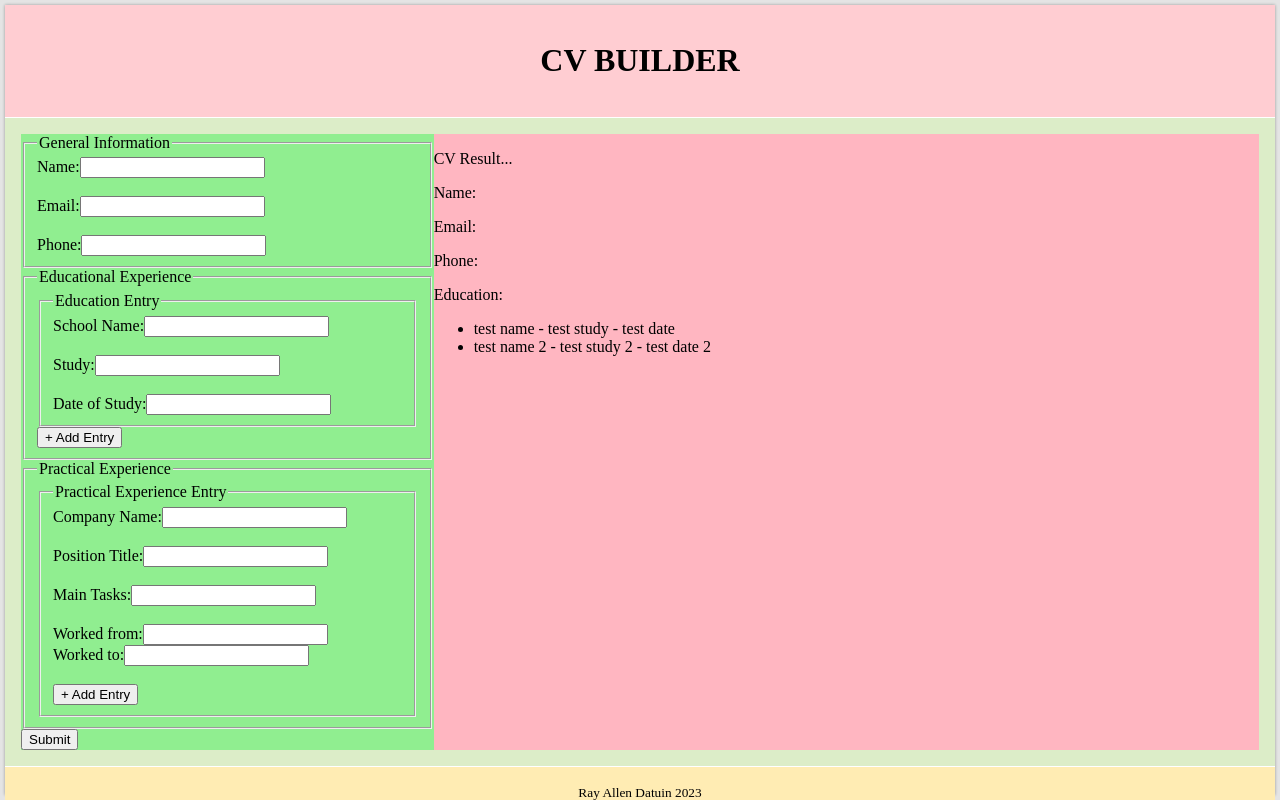
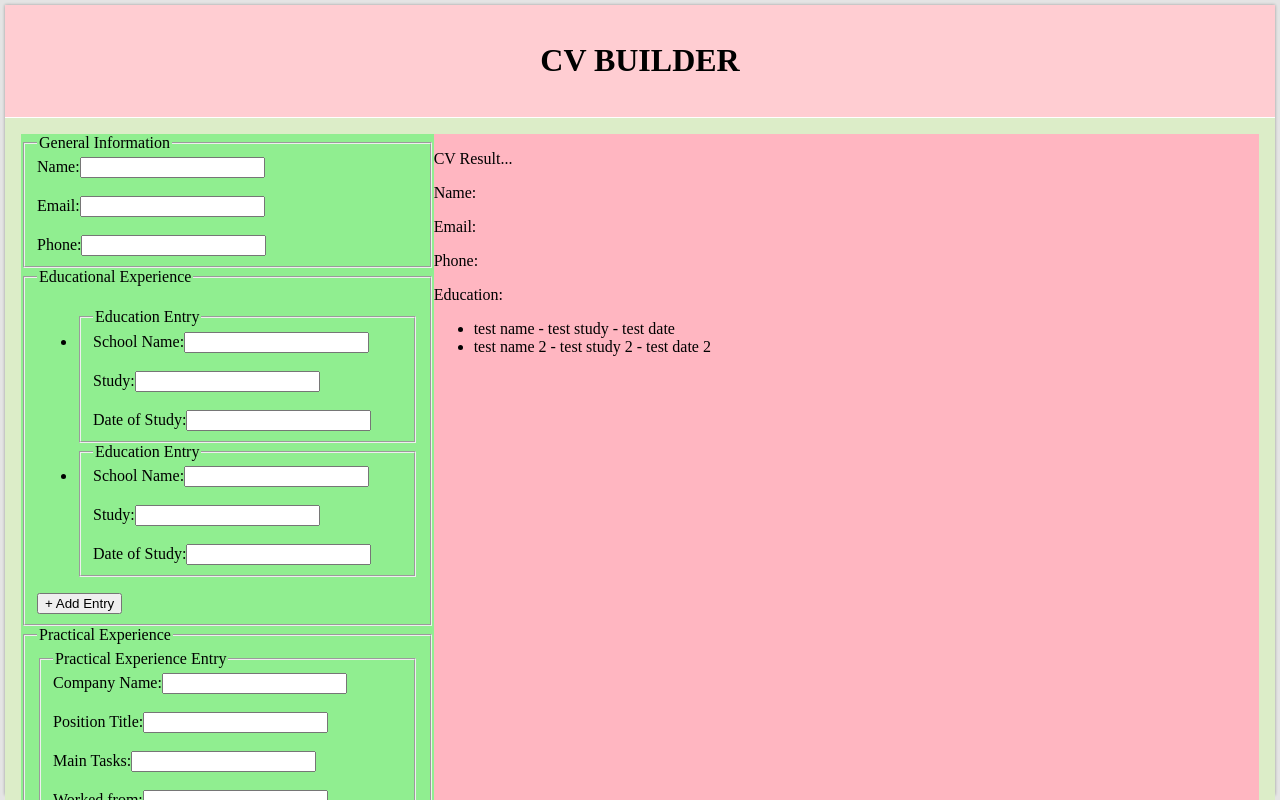
Before and after one commit to rdat5/cv-project, a React (Create React App) app: page / in a window 1280 px wide. Shown: the top 800 px of the page. Built offline with nearby package versions, Linux system fonts and the light colour scheme.

Commit message:
Update educational experience to show multiple entry forms

```diff
--- a/src/components/DataInputForm.js
+++ b/src/components/DataInputForm.js
@@ -9,7 +9,7 @@ class DataInputForm extends Component {
             <div className='data-input-form'>
                 <form>
                     <GenInfoInput userData={this.props.userData} inputHandler={this.props.inputHandler}/>
-                    <EduExpInput/>
+                    <EduExpInput userData={this.props.userData}/>
                     <PracExpInput/>
                     <button>Submit</button>
                 </form>
--- a/src/components/EduExpInput.js
+++ b/src/components/EduExpInput.js
@@ -3,10 +3,16 @@ import EduEntry from './EduEntry';
 
 class EduExpInput extends Component {
     render() {
+        const ud = this.props.userData;
+
+        let entryList = ud.userEdu.map((entry) => <li key={entry.id}><EduEntry/></li>)
+
         return(
             <fieldset>
                 <legend>Educational Experience</legend>
-                <EduEntry/>
+                <ul>
+                    {entryList}
+                </ul>
                 <button>+ Add Entry</button>
             </fieldset>
         );
```
